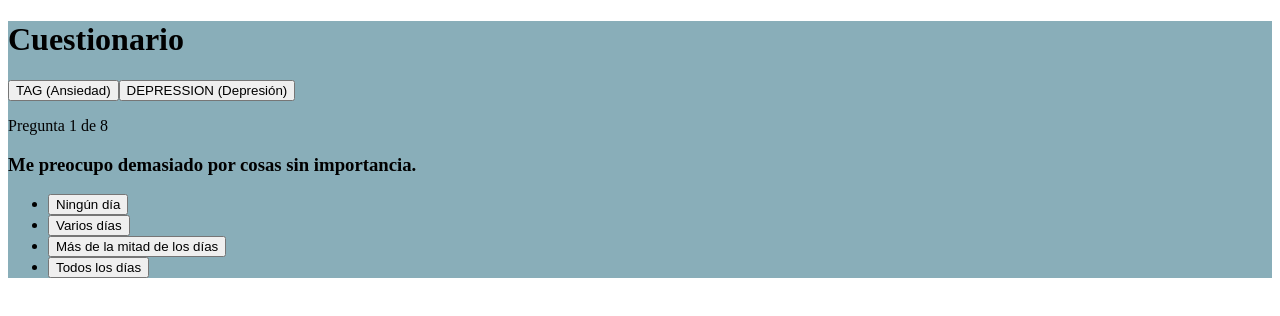
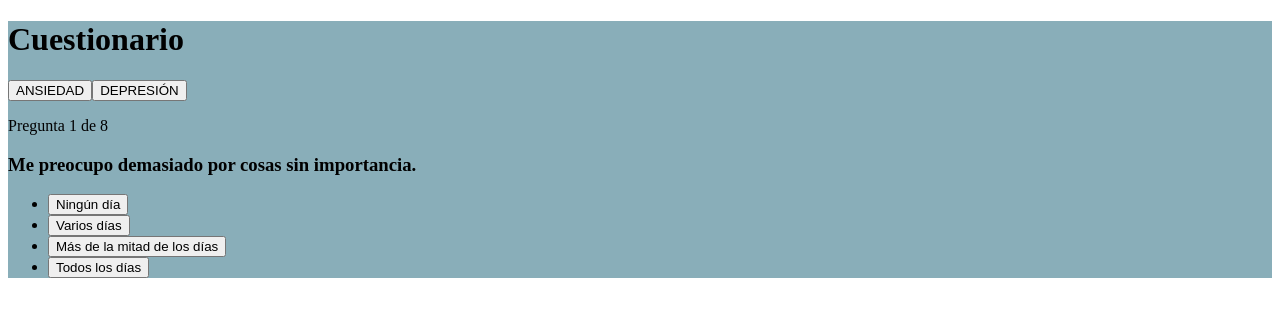
Before and after one commit to DanielRam544/frontend, a Next.js app: page /CuestionarioTag in a window 1280 px wide. Shown: the top 316 px of the page. Built offline with nearby package versions, Linux system fonts and the light colour scheme.

Commit message:
first commit

```diff
--- a/src/pages/CuestionarioTag.jsx
+++ b/src/pages/CuestionarioTag.jsx
@@ -108,7 +108,7 @@ class CuestionarioMultiTest extends Component {
                                 onClick={() => this.changeTest(testName)}
                                 className={`mr-2 py-2 px-4 rounded hover:bg-blue-700 transition duration-300 text-white ${currentTest === testName ? 'bg-blue-700 font-semibold' : 'background-button-green'}`}
                             >
-                                {testName === 'TAG' ? 'TAG (Ansiedad)' : 'DEPRESSION (Depresión)'}
+                                {testName === 'TAG' ? 'ANSIEDAD' : 'DEPRESIÓN'}
                             </button>
                         ))}
                     </div>
```
